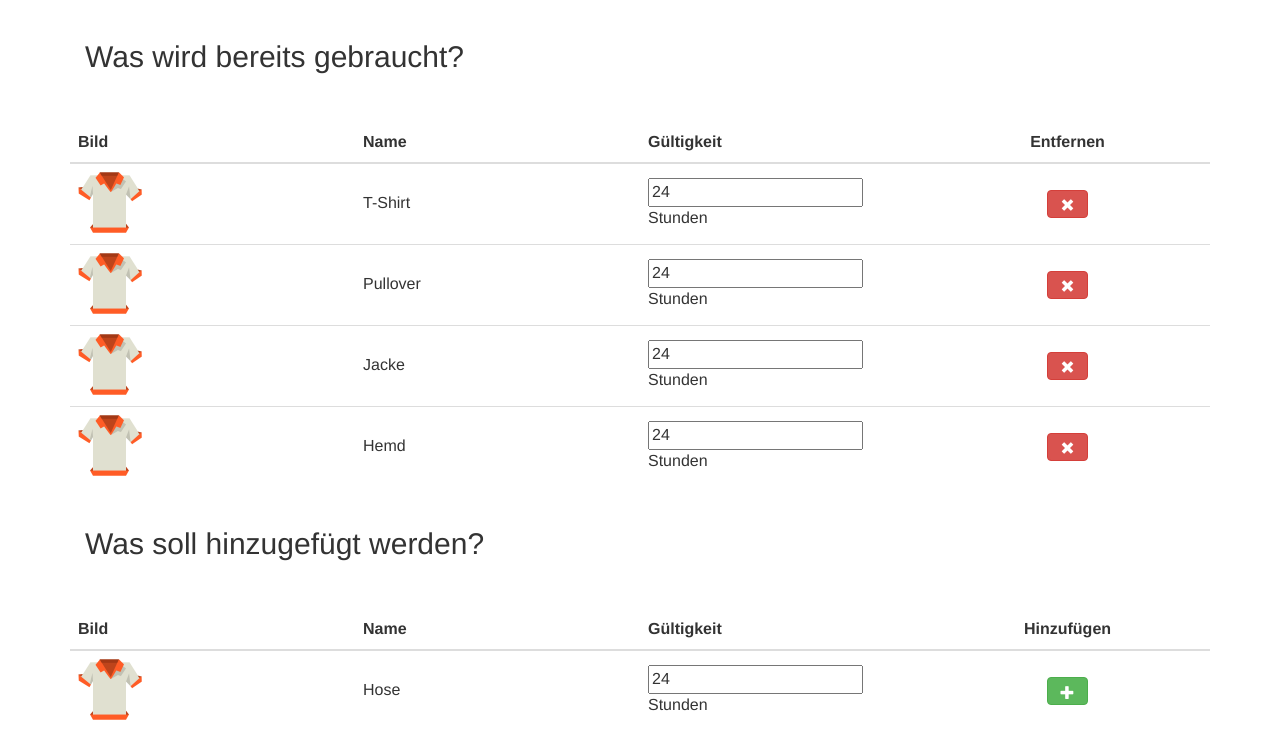
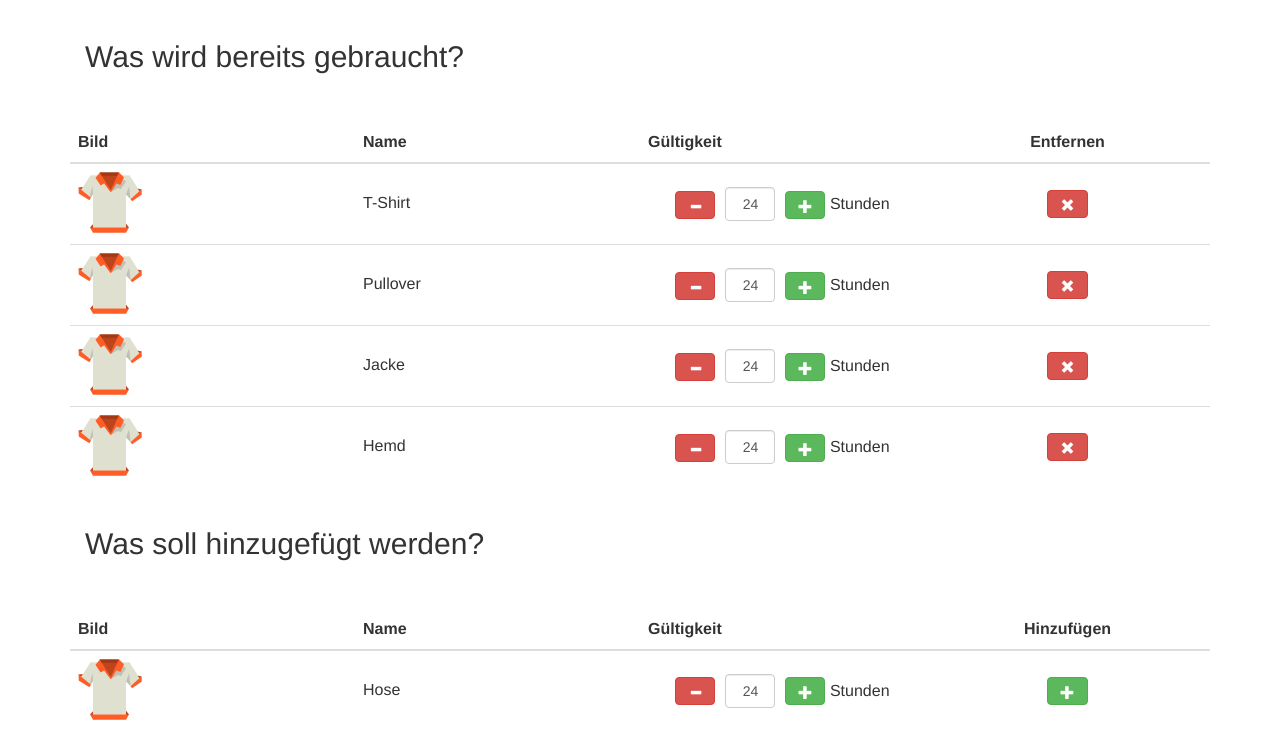
Before and after one commit to TazDingoOG/Hack4Good2015, a PHP site: page / in a window 1280 px wide. Shown: the part 52-803 px from the top of the page. Run offline with PHP 8.4, Linux system fonts and the light colour scheme; data comes from the database, SQL or seed files in the repository; some libraries are stand-ins or nearby versions.

Commit message:
Added increment and decrement for the the duration time.

```diff
--- a/static/css/custom.css
+++ b/static/css/custom.css
@@ -1,3 +1,4 @@
+
 .list-categories-header {
     margin-bottom: 50px;
 }
@@ -74,3 +75,14 @@
 .item-picture > img {
     height: 64px;
 }
+
+.item-timer {
+    text-align:center;
+}
+.item-timer > input{
+    text-align:center;
+    width: 50px;
+    display:inline-block;
+    margin-left:10px;
+    margin-right:10px;
+}
--- a/templates/index.html
+++ b/templates/index.html
@@ -57,7 +57,7 @@
                     <img src="../static/img/t-shirt.png" class="img-rounded">
                 </td>
                 <td class="item-description">T-Shirt</td>
-                <td class="item-timer table-content"><input type="text" value="24"></input> Stunden</td>
+                <td class="item-timer table-content"><button type="submit" class="btn btn-danger"><span class="glyphicon glyphicon-minus"></span></button><input type="text" class="form-control" value="24"></input><button type="submit" class="btn btn-success"><span class="glyphicon glyphicon-plus"></span></button> Stunden</td>
 
                 <td class="item-checkoff table-content">
                     <button type="submit" class="btn btn-danger"><span class="glyphicon glyphicon-remove"></span>
@@ -69,7 +69,7 @@
                     <img src="../static/img/t-shirt.png" class="img-rounded">
                 </td>
                 <td class="item-description table-content">Pullover</td>
-                <td class="item-timer table-content"><input type="text" value="24"></input> Stunden</td>
+                <td class="item-timer table-content"><button type="submit" class="btn btn-danger"><span class="glyphicon glyphicon-minus"></span></button><input type="text" class="form-control" value="24"></input><button type="submit" class="btn btn-success"><span class="glyphicon glyphicon-plus"></span></button> Stunden</td>
                 <td class="item-checkoff table-content">
                     <button type="submit" class="btn btn-danger"><span class="glyphicon glyphicon-remove"></span>
                     </button>
@@ -80,7 +80,7 @@
                     <img src="../static/img/t-shirt.png" class="img-rounded">
                 </td>
                 <td class="item-description table-content">Jacke</td>
-                <td class="item-timer table-content"><input type="text" value="24"></input> Stunden</td>
+                <td class="item-timer table-content"><button type="submit" class="btn btn-danger"><span class="glyphicon glyphicon-minus"></span></button><input type="text" class="form-control" value="24"></input><button type="submit" class="btn btn-success"><span class="glyphicon glyphicon-plus"></span></button> Stunden</td>
                 <td class="item-checkoff table-content">
                     <button type="submit" class="btn btn-danger"><span class="glyphicon glyphicon-remove"></span>
                     </button>
@@ -91,7 +91,7 @@
                     <img src="../static/img/t-shirt.png" class="img-rounded">
                 </td>
                 <td class="item-description table-content">Hemd</td>
-                <td class="item-timer table-content"><input type="text" value="24"></input> Stunden</td>
+                <td class="item-timer table-content"><button type="submit" class="btn btn-danger"><span class="glyphicon glyphicon-minus"></span></button><input type="text" class="form-control" value="24"></input><button type="submit" class="btn btn-success"><span class="glyphicon glyphicon-plus"></span></button> Stunden</td>
                 <td class="item-checkoff table-content">
                     <button type="submit" class="btn btn-danger"><span class="glyphicon glyphicon-remove"></span>
                     </button>
@@ -117,7 +117,7 @@
                     <img src="../static/img/t-shirt.png" class="img-rounded">
                 </td>
                 <td class="item-description">Hose</td>
-                <td class="item-timer"><input type="text" value="24"></input> Stunden</td>
+                <td class="item-timer"><button type="submit" class="btn btn-danger"><span class="glyphicon glyphicon-minus"></span></button><input type="text" class="form-control" value="24"></input><button type="submit" class="btn btn-success"><span class="glyphicon glyphicon-plus"></span></button> Stunden</td>
 
                 <td class="item-checkoff">
                     <button type="button" data-desc="Shirt" class="add-to-requests btn btn-success "><span class="glyphicon glyphicon-plus" data-toggle="modal" data-target="#myModal"></span>
```
Lines whose indentation alone changed are shown as unchanged.
